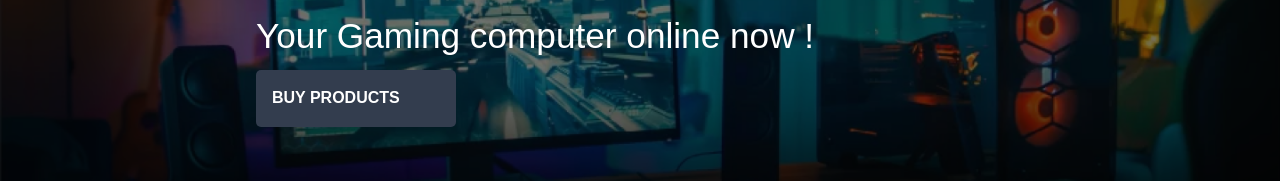
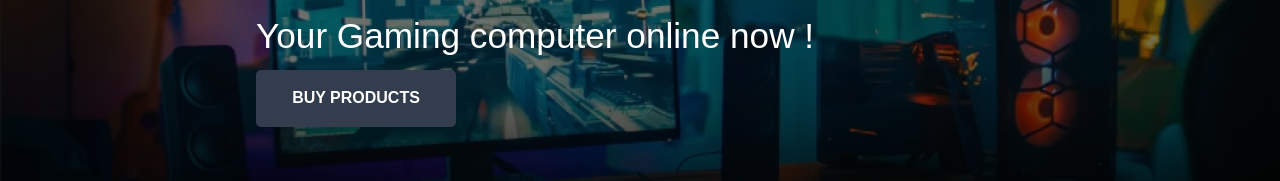
Before and after one commit to MiguelSperle/HXZstore, a React (Vite) app: page / in a window 1280 px wide. Shown: the part 263-444 px from the top of the page. Built offline with nearby package versions, Linux system fonts and the light colour scheme; no server answers; what miragejs would draw is missing.

Commit message:
Atualizado

```diff
--- a/src/components/Layout/Home/_home.scss
+++ b/src/components/Layout/Home/_home.scss
@@ -144,6 +144,7 @@
 .content-text button  {
     display: flex;
     align-items: center;
+    justify-content: center;
     gap: 1rem;
     border: none;
     padding: 1rem;
@@ -175,10 +176,6 @@
 
 .content-text a {
     text-decoration: none;
-
-    @media screen and (min-width: 1201px) {
-        width: 28%;
-    }
 }
 
 .content-text a button {
--- a/src/index.css
+++ b/src/index.css
@@ -296,6 +296,7 @@ nav ul {
 .content-text button {
   display: flex;
   align-items: center;
+  justify-content: center;
   gap: 1rem;
   border: none;
   padding: 1rem;
@@ -330,11 +331,6 @@ nav ul {
 
 .content-text a {
   text-decoration: none;
-}
-@media screen and (min-width: 1201px) {
-  .content-text a {
-    width: 28%;
-  }
 }
 
 .content-text a button {
```
Also changed, not shown: 1 other file (tests, documents, lock files or other folders).
